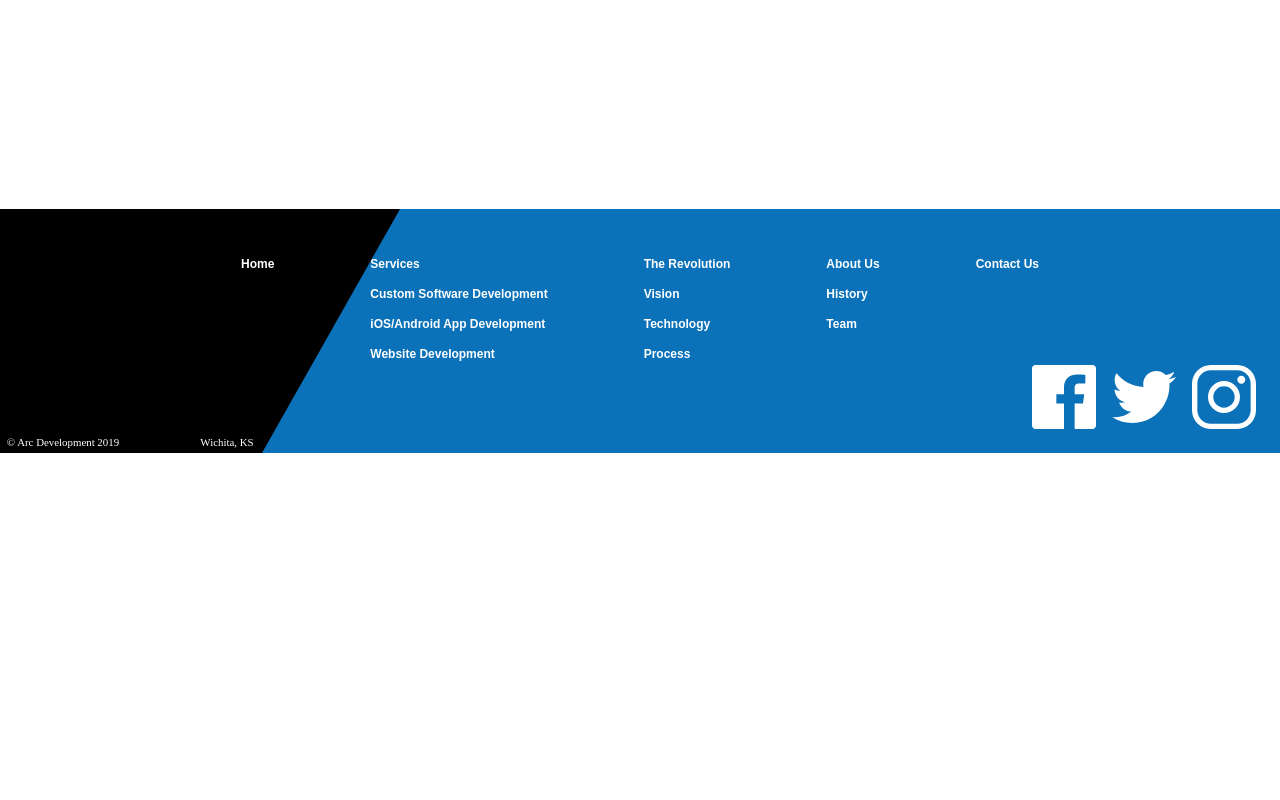
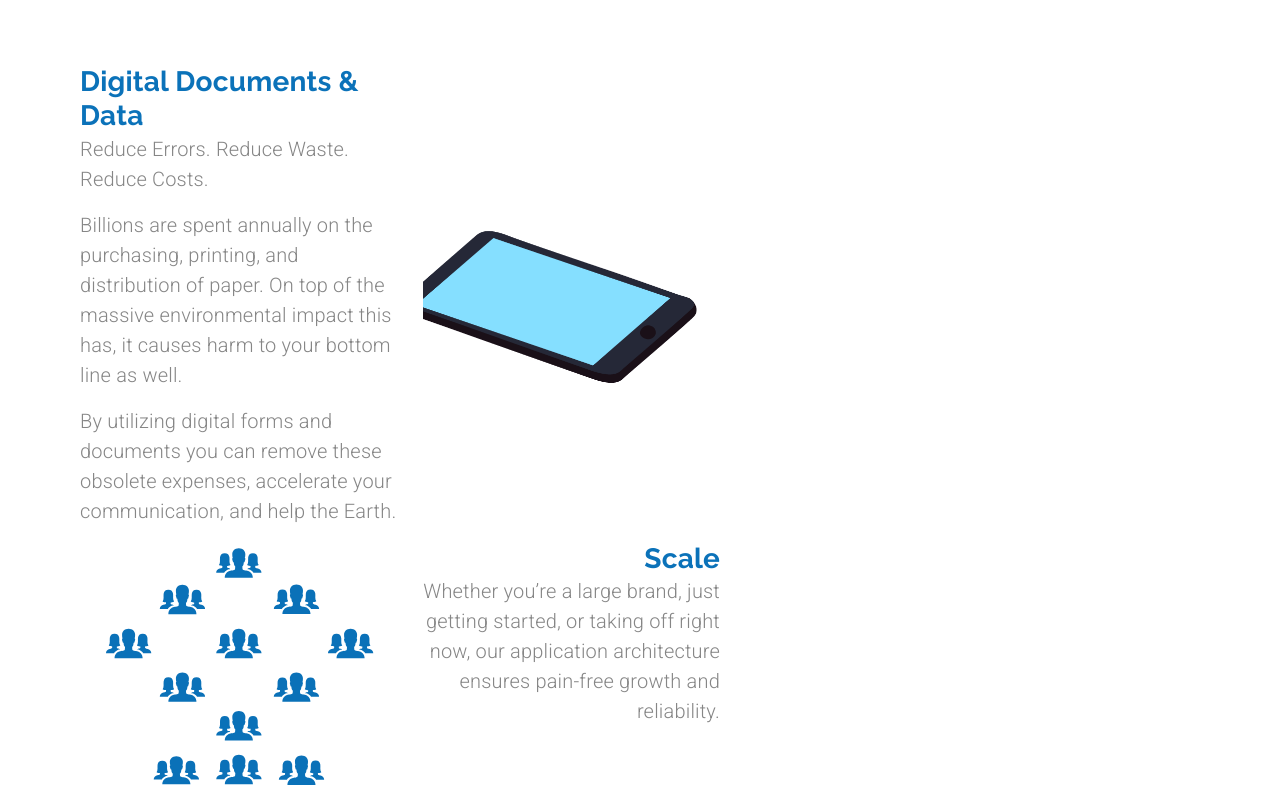
Before and after one commit to Doode1524/material-ui-project1, a React (Create React App) app: page /customsoftware in a window 1280 px wide. Shown: the part 1260-2060 px from the top of the page. Before the commit the page ends 1713 px from the top, so only its background shows below. Built offline with nearby package versions, Linux system fonts and the light colour scheme.

Commit message:
animations row 1 custom software

```diff
--- a/src/components/CustomSoftware.js
+++ b/src/components/CustomSoftware.js
@@ -12,6 +12,8 @@
 import lightbulb from "../assets/bulb.svg";
 import cash from "../assets/cash.svg";
 import stopwatch from "../assets/stopwatch.svg";
+import documentsAnimation from "../animations/documentsAnimation/data";
+import scaleAnimation from "../animations/scaleAnimation/data.json";
 
 const useStyles = makeStyles((theme) => ({
   heading: {
@@ -26,10 +28,31 @@
     paddingTop: "2em",
     paddingBottom: "10em",
   },
+  itemContainer: {
+    maxWidth: "40em",
+  },
 }));
 
 export default function CustomSoftware(props) {
   const classes = useStyles();
+
+  const documentsOptions = {
+    loop: true,
+    autoplay: true,
+    animationData: documentsAnimation,
+    rendererSettings: {
+      preserveAspectRatio: "xMidYMid slice",
+    },
+  };
+
+  const scaleOptions = {
+    loop: true,
+    autoplay: true,
+    animationData: scaleAnimation,
+    rendererSettings: {
+      preserveAspectRatio: "xMidYMid slice",
+    },
+  };
 
   return (
     <Grid container direction="column" className={classes.mainContainer}>
@@ -90,7 +113,13 @@
           </IconButton>
         </Grid>
       </Grid>
-      <Grid item container direction="row" justify="center" style={{marginTop: "15em", marginBottom: "20em"}}>
+      <Grid
+        item
+        container
+        direction="row"
+        justify="center"
+        style={{ marginTop: "15em", marginBottom: "20em" }}
+      >
         <Grid
           item
           container
@@ -100,7 +129,9 @@
           alignItems="center"
         >
           <Grid item>
-            <Typography variant="h4">Save Energy</Typography>
+            <Typography variant="h4" paragraph>
+              Save Energy
+            </Typography>
           </Grid>
           <Grid item>
             <img src={lightbulb} alt="lightbulb"></img>
@@ -115,7 +146,9 @@
           alignItems="center"
         >
           <Grid item>
-            <Typography variant="h4">Save Time</Typography>
+            <Typography variant="h4" paragraph>
+              Save Time
+            </Typography>
           </Grid>
           <Grid item>
             <img src={stopwatch} alt="stopwatch"></img>
@@ -130,13 +163,67 @@
           alignItems="center"
         >
           <Grid item>
-            <Typography variant="h4">Save Money</Typography>
+            <Typography variant="h4" paragraph>
+              Save Money
+            </Typography>
           </Grid>
           <Grid item>
             <img src={cash} alt="cash"></img>
           </Grid>
         </Grid>
       </Grid>
+      <Grid item container direction="row">
+        <Grid item container className={classes.itemContainer}>
+          <Grid item container direction="column" md>
+            <Grid item>
+              <Typography variant="h4">Digital Documents & Data</Typography>
+            </Grid>
+            <Grid item>
+              <Typography variant="body1" paragraph>
+                Reduce Errors. Reduce Waste. Reduce Costs.
+              </Typography>
+              <Typography variant="body1" paragraph>
+                Billions are spent annually on the purchasing, printing, and
+                distribution of paper. On top of the massive environmental
+                impact this has, it causes harm to your bottom line as well.
+              </Typography>
+              <Typography variant="body1" paragraph>
+                By utilizing digital forms and documents you can remove these
+                obsolete expenses, accelerate your communication, and help the
+                Earth.
+              </Typography>
+            </Grid>
+          </Grid>
+          <Grid item md>
+            <Lottie
+              options={documentsOptions}
+              style={{ maxHeight: 325, maxWidth: 275, minHeight: 275 }}
+            ></Lottie>
+          </Grid>
+        </Grid>
+        <Grid item container className={classes.itemContainer}>
+          <Grid item md>
+            <Lottie
+              options={scaleOptions}
+              style={{ maxHeight: 260, maxWidth: 280 }}
+            ></Lottie>
+          </Grid>
+          <Grid item container direction="column" md>
+            <Grid item>
+              <Typography variant="h4" align="right">
+                Scale
+              </Typography>
+            </Grid>
+            <Grid item>
+              <Typography variant="body1" paragraph align="right">
+                Whether you’re a large brand, just getting started, or taking
+                off right now, our application architecture ensures pain-free
+                growth and reliability.
+              </Typography>
+            </Grid>
+          </Grid>
+        </Grid>
+      </Grid>
     </Grid>
   );
 }
```
